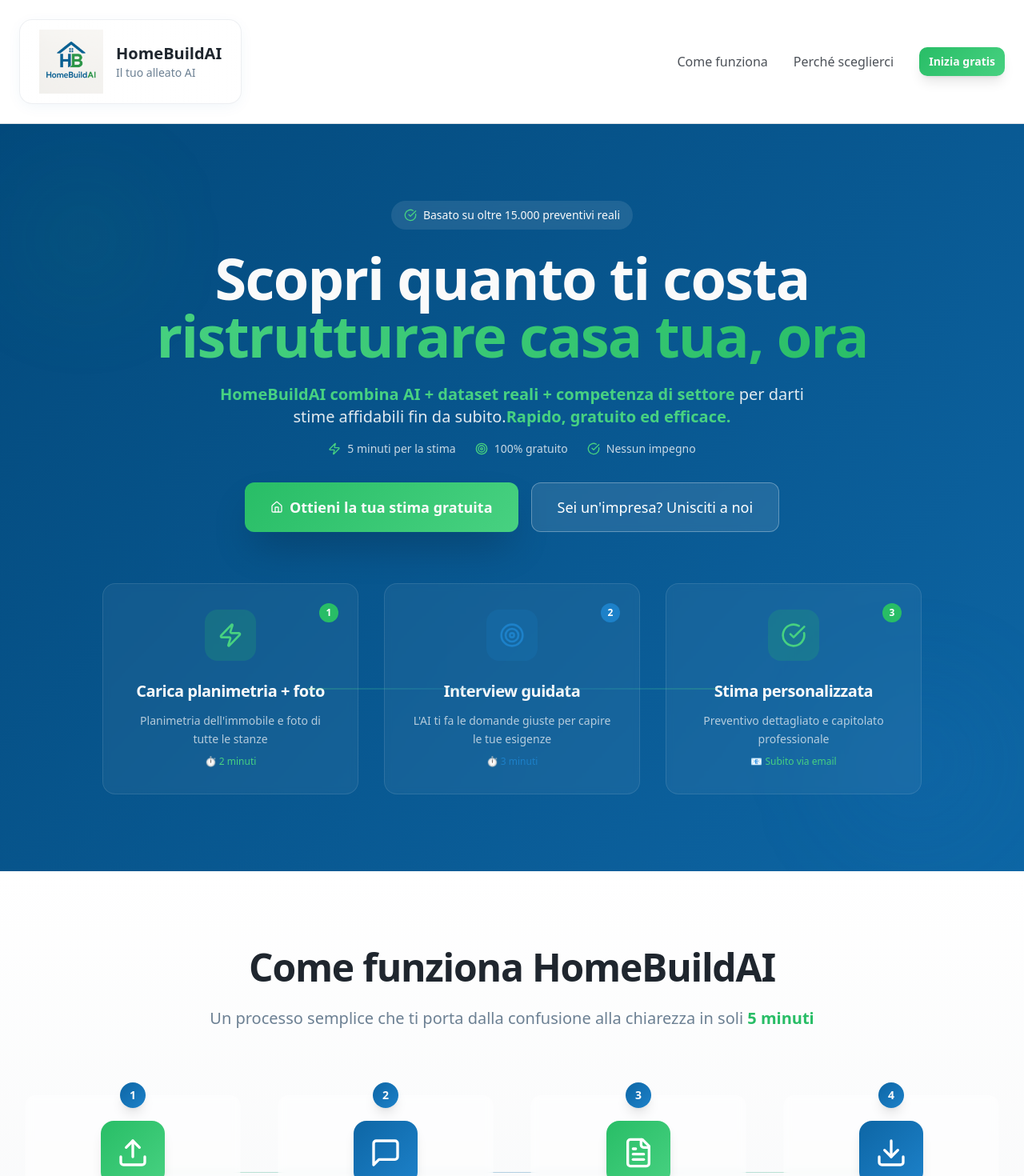
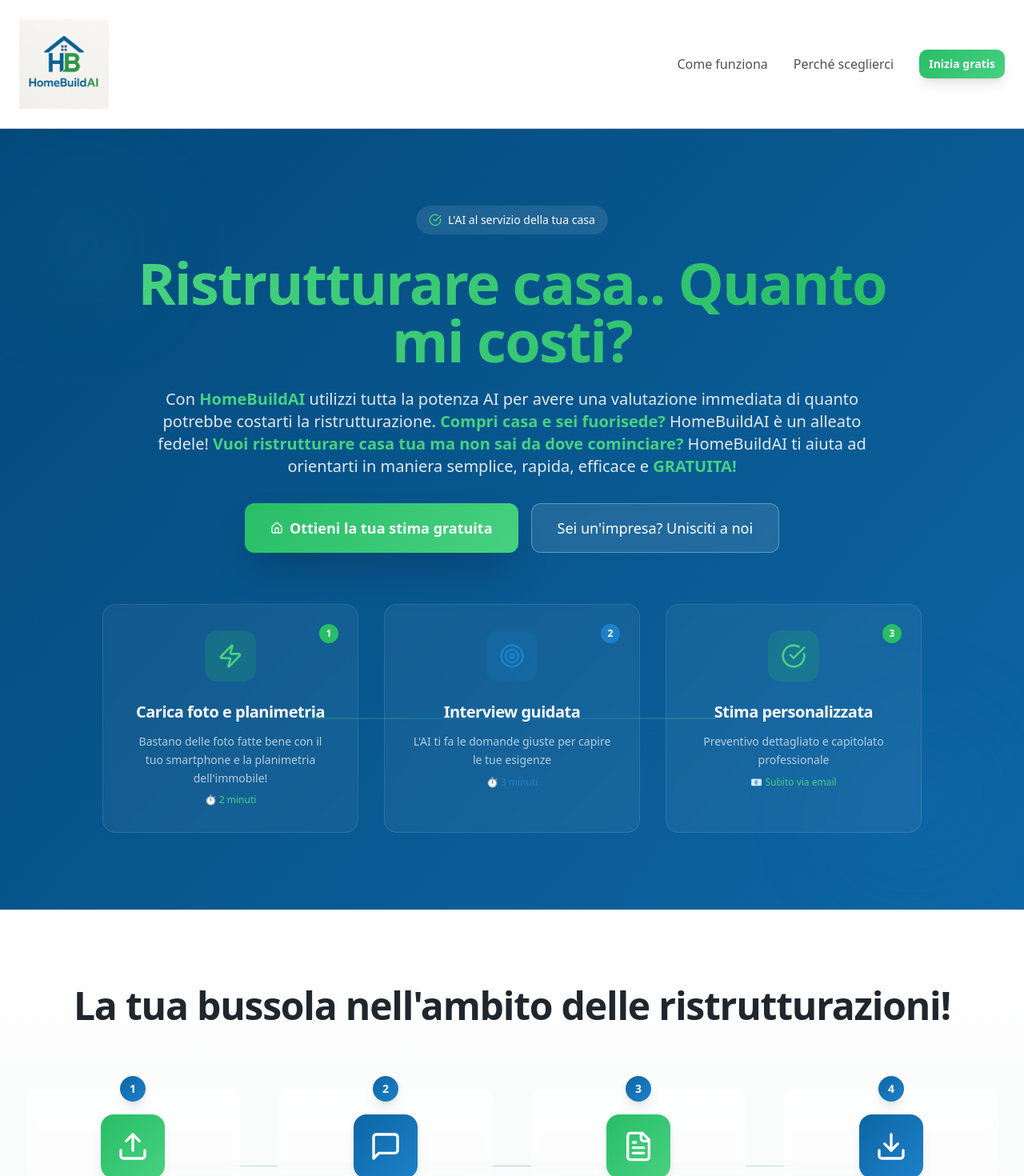
Before and after one commit to Md220693/HomeBuildAI, a React (Vite) app: page / in a window 1280 px wide. Shown: the top 1470 px of the page at 80% size. Built offline with nearby package versions, Linux system fonts and the light colour scheme; the HTML template or start-up script is replaced by a standard one.

Commit message:
Refactor: Update website text and design

```diff
--- a/src/components/Header.tsx
+++ b/src/components/Header.tsx
@@ -8,16 +8,12 @@ const Header = () => {
   return (
     <header className="bg-background/95 backdrop-blur-sm border-b border-border sticky top-0 z-50">
       <div className="container mx-auto px-6 py-6 flex items-center justify-between">
-        <div className="flex items-center space-x-4 cursor-pointer group bg-gradient-to-r from-background/50 to-background/30 backdrop-blur-sm rounded-2xl px-6 py-3 border border-border/50 shadow-card hover:shadow-elegant transition-smooth" onClick={() => navigate('/')}>
+        <div className="cursor-pointer group" onClick={() => navigate('/')}>
           <img
             src={homeBuildAILogo}
             alt="HomeBuildAI - Il tuo alleato AI per ristrutturazioni"
-            className="h-20 w-auto object-contain transition-smooth group-hover:scale-105"
+            className="h-28 w-auto object-contain transition-smooth group-hover:scale-105"
           />
-          <div className="hidden sm:block">
-            <div className="text-xl font-bold text-foreground">HomeBuildAI</div>
-            <div className="text-sm text-muted-foreground">Il tuo alleato AI</div>
-          </div>
         </div>
 
         <nav className="hidden md:flex items-center space-x-8">
--- a/src/components/HeroSection.tsx
+++ b/src/components/HeroSection.tsx
@@ -17,35 +17,18 @@ const HeroSection = () => {
           {/* Trust badge */}
           <div className="inline-flex items-center gap-2 bg-white/10 backdrop-blur-sm rounded-full px-4 py-2 mb-6 text-sm font-medium">
             <CheckCircle className="w-4 h-4 text-accent-light" />
-            Basato su oltre 15.000 preventivi reali
+            L'AI al servizio della tua casa
           </div>
 
           <h1 className="text-4xl md:text-6xl lg:text-7xl font-bold mb-6 leading-tight">
-            Scopri quanto ti costa
             <span className="text-accent-light block bg-gradient-to-r from-accent-light to-accent bg-clip-text text-transparent">
-              ristrutturare casa tua, ora
+              Ristrutturare casa.. Quanto mi costi?
             </span>
           </h1>
 
-          <p className="text-lg md:text-xl mb-4 text-primary-foreground/90 leading-relaxed max-w-3xl mx-auto">
-            <strong className="text-accent-light">HomeBuildAI combina AI + dataset reali + competenza di settore</strong> per darti stime affidabili fin da subito.
-            <strong className="text-accent-light">Rapido, gratuito ed efficace.</strong>
+          <p className="text-lg md:text-xl mb-8 text-primary-foreground/90 leading-relaxed max-w-4xl mx-auto">
+            Con <strong className="text-accent-light">HomeBuildAI</strong> utilizzi tutta la potenza AI per avere una valutazione immediata di quanto potrebbe costarti la ristrutturazione. <strong className="text-accent-light">Compri casa e sei fuorisede?</strong> HomeBuildAI è un alleato fedele! <strong className="text-accent-light">Vuoi ristrutturare casa tua ma non sai da dove cominciare?</strong> HomeBuildAI ti aiuta ad orientarti in maniera semplice, rapida, efficace e <strong className="text-accent-light">GRATUITA!</strong>
           </p>
-
-          <div className="flex items-center justify-center gap-6 mb-8 text-sm text-primary-foreground/80">
-            <div className="flex items-center gap-2">
-              <Zap className="w-4 h-4 text-accent-light" />
-              <span>5 minuti per la stima</span>
-            </div>
-            <div className="flex items-center gap-2">
-              <Target className="w-4 h-4 text-accent-light" />
-              <span>100% gratuito</span>
-            </div>
-            <div className="flex items-center gap-2">
-              <CheckCircle className="w-4 h-4 text-accent-light" />
-              <span>Nessun impegno</span>
-            </div>
-          </div>
 
           <div className="flex flex-col sm:flex-row gap-4 justify-center mb-16">
             <Button
@@ -77,8 +60,8 @@ const HeroSection = () => {
                   </div>
                   <div className="absolute -top-2 -right-2 w-6 h-6 bg-accent text-white rounded-full flex items-center justify-center text-xs font-bold">1</div>
                 </div>
-                <h3 className="text-xl font-semibold mb-3">Carica planimetria + foto</h3>
-                <p className="text-primary-foreground/70 text-sm leading-relaxed">Planimetria dell'immobile e foto di tutte le stanze</p>
+                <h3 className="text-xl font-semibold mb-3">Carica foto e planimetria</h3>
+                <p className="text-primary-foreground/70 text-sm leading-relaxed">Bastano delle foto fatte bene con il tuo smartphone e la planimetria dell'immobile!</p>
                 <p className="text-accent-light text-xs mt-2 font-medium">⏱️ 2 minuti</p>
               </div>
 
--- a/src/components/ProcessSteps.tsx
+++ b/src/components/ProcessSteps.tsx
@@ -5,8 +5,8 @@ const ProcessSteps = () => {
   const steps = [
     {
       icon: Upload,
-      title: "Carica planimetria + foto",
-      description: "Carica la planimetria dell'immobile e almeno 4-6 foto di tutte le stanze (obbligatorio)",
+      title: "Carica foto e planimetria",
+      description: "Bastano delle foto fatte bene con il tuo smartphone e la planimetria dell'immobile!",
       time: "2 min",
       color: "accent"
     },
@@ -19,8 +19,8 @@ const ProcessSteps = () => {
     },
     {
       icon: FileText,
-      title: "I tuoi contatti",
-      description: "Solo nome ed email per ricevere il tuo capitolato personalizzato. Nessun impegno.",
+      title: "Condividi i tuoi riferimenti",
+      description: "Chiediamo i tuoi dati per personalizzare il preventivo ed offrirti dei fornitori certificati, ovunque tu sia!",
       time: "30 sec",
       color: "accent"
     },
@@ -38,11 +38,8 @@ const ProcessSteps = () => {
       <div className="container">
         <div className="text-center mb-20">
           <h2 className="text-4xl md:text-5xl font-bold text-foreground mb-6">
-            Come funziona HomeBuildAI
+            La tua bussola nell'ambito delle ristrutturazioni!
           </h2>
-          <p className="text-xl text-muted-foreground max-w-3xl mx-auto leading-relaxed">
-            Un processo semplice che ti porta dalla confusione alla chiarezza in soli <strong className="text-accent">5 minuti</strong>
-          </p>
         </div>
 
         <div className="relative">
```
